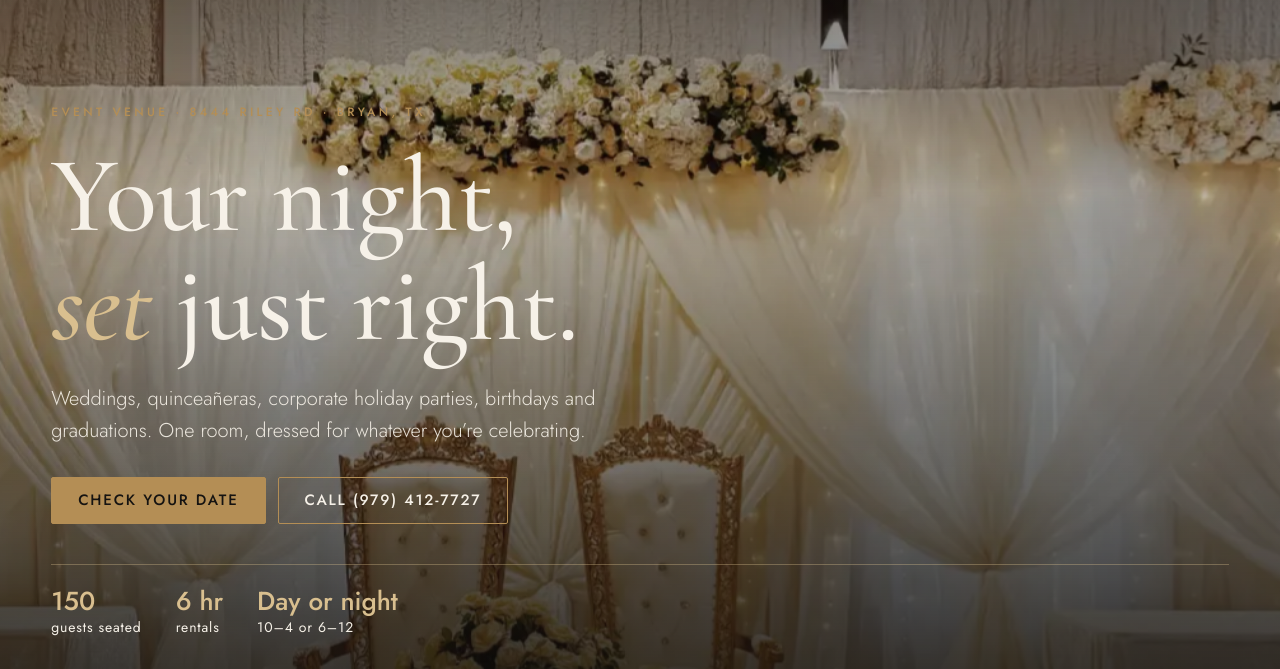
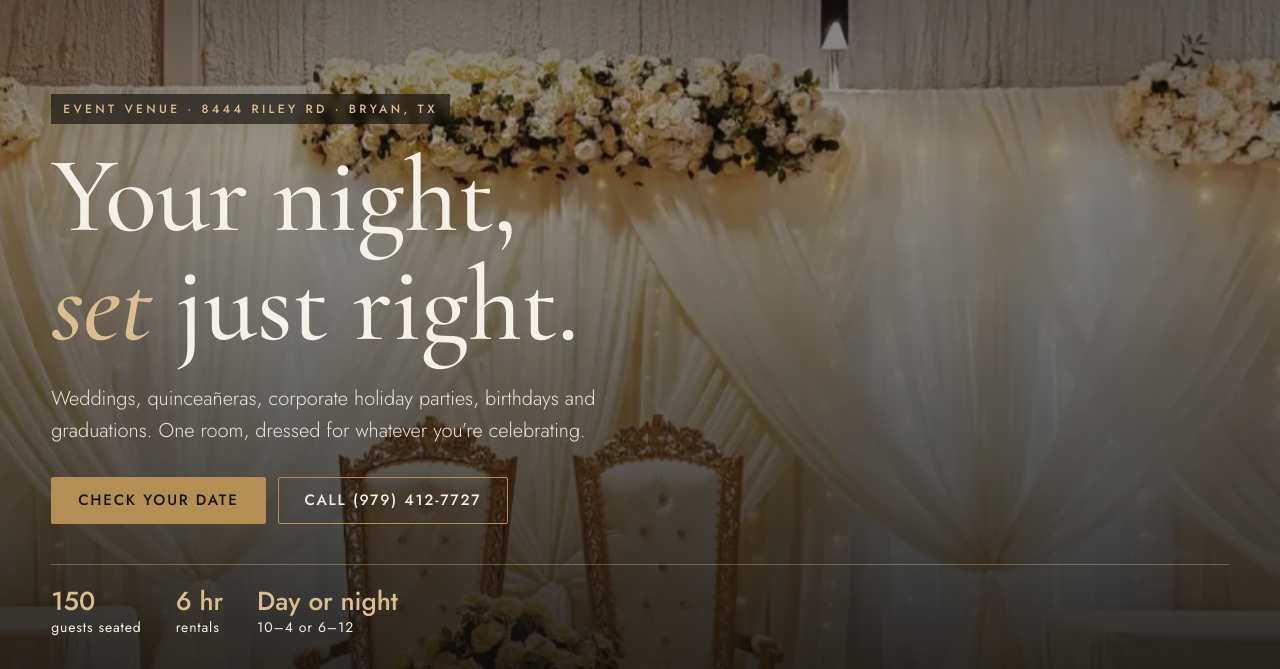
Before and after one commit to ryanl-webstudio/ryanl-webstudio.github.io, a plain HTML site: page regina-ranch-venue/index.html in a window 1280 px wide. Shown: the part 118-787 px from the top of the page. Drawn offline with nearby package versions, Linux system fonts and the light colour scheme.

Commit message:
Hero legibility tweaks
Co-Authored-By: Claude Opus 5.5 <noreply@anthropic.com>
Claude-Session: https://claude.ai/code/session_01WMoFhnecj5Z4q4YNUcXvHs

```diff
--- a/regina-ranch-venue/index.html
+++ b/regina-ranch-venue/index.html
@@ -49,8 +49,9 @@ nav.top .links a.btn{opacity:1;padding:11px 18px;font-size:13px}
 .hero .bg{position:absolute;inset:0}
 .hero .bg img{width:100%;height:100%;object-fit:cover;object-position:50% 40%;transform:scale(1.08);animation:slow 18s ease-out forwards}
 @keyframes slow{to{transform:scale(1)}}
-.hero:after{content:"";position:absolute;inset:0;background:linear-gradient(180deg,rgba(15,13,11,.55) 0%,rgba(15,13,11,.15) 35%,rgba(15,13,11,.82) 100%)}
+.hero:after{content:"";position:absolute;inset:0;background:linear-gradient(180deg,rgba(15,13,11,.55) 0%,rgba(15,13,11,.3) 30%,rgba(15,13,11,.88) 100%)}
 .hero .copy{position:relative;z-index:2;padding:0 0 clamp(56px,9vh,110px)}
+.hero .copy .eyebrow{display:inline-block;background:rgba(15,13,11,.62);color:var(--gold-l);padding:9px 12px;backdrop-filter:blur(4px)}
 .hero h1{font-size:clamp(50px,8.4vw,128px);max-width:11ch;margin:18px 0 22px}
 .hero h1 em{font-style:italic;color:var(--gold-l)}
 .hero p.lede{font-size:clamp(17px,1.6vw,20px);max-width:560px;font-weight:300;opacity:.92}
```
Also changed, not shown: 4f-pools/index.html (+1 -0 lines), kj-southern-cuisine/index.html (+1 -1 lines).
